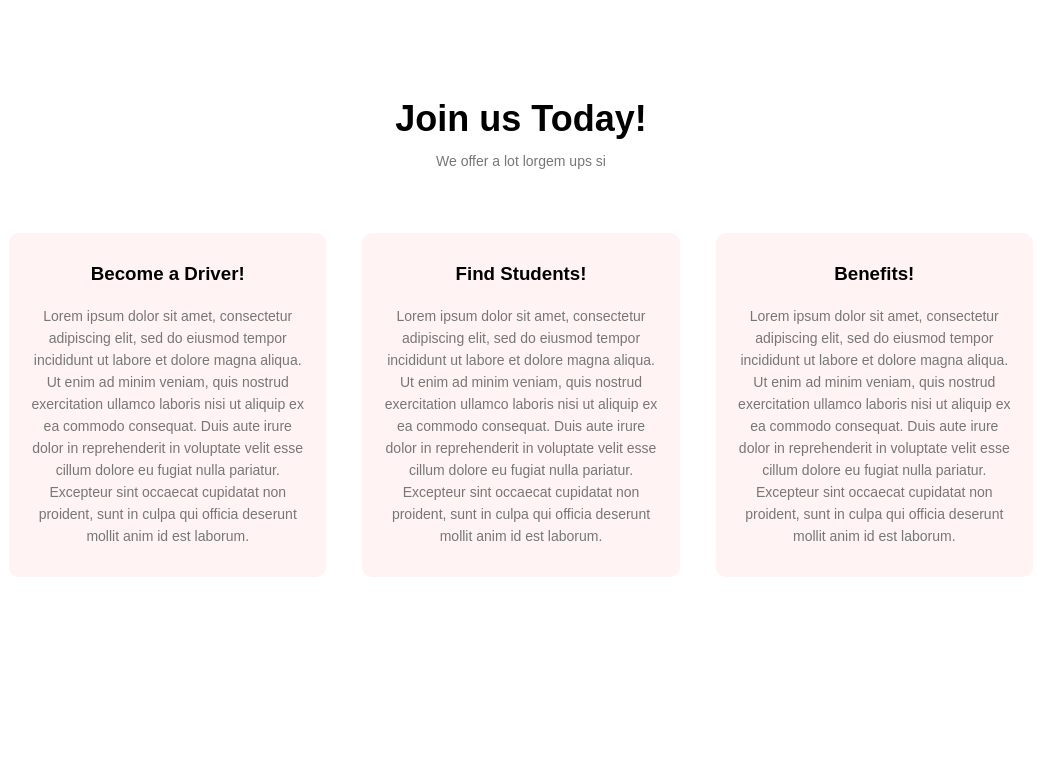
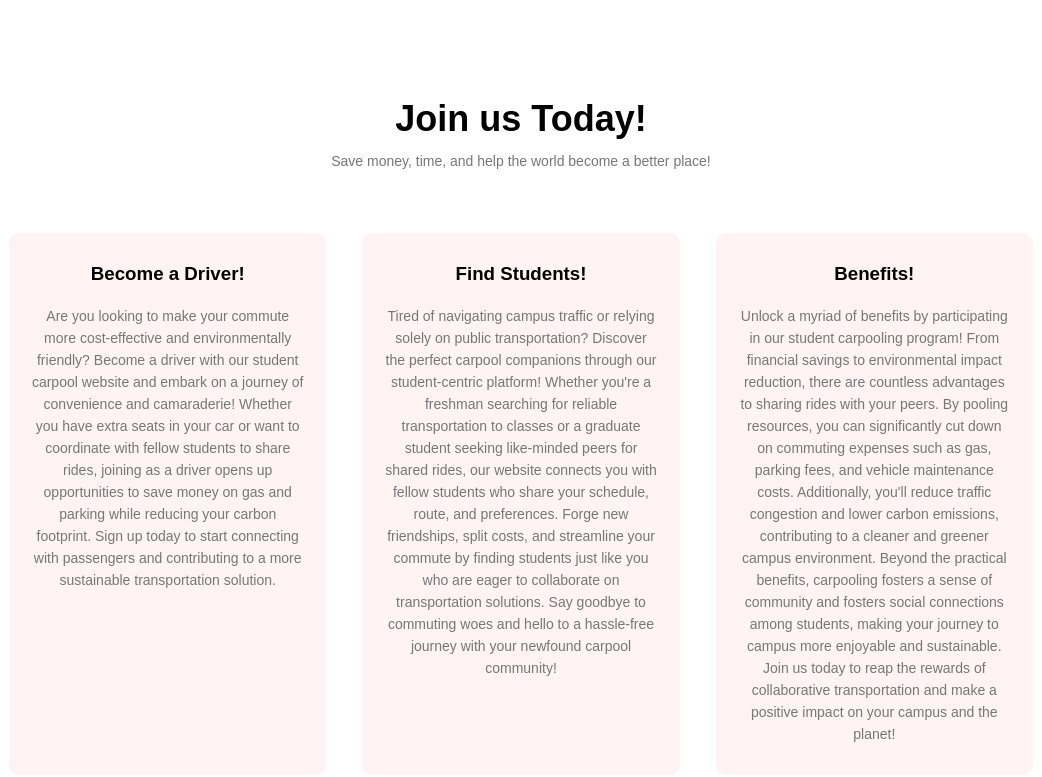
Before and after one commit to Hakob3215/35LProject_BruinPool, a React (Create React App) app in the folder client/: page / in a window 1280 px wide. Shown: the part 802-1579 px from the top of the page, without its empty margins (119-1161 px from the left). Before the commit the page ends 1430 px from the top, so only its background shows below. Built offline with nearby package versions, Linux system fonts and the light colour scheme.

Commit message:
Updated Home Page "Join us Today!" sections
Updated, "Become a driver!", "Find students!", and "Benefits!".

```diff
--- a/client/src/FirstPage.js
+++ b/client/src/FirstPage.js
@@ -41,23 +41,27 @@ function FirstPage({ handleSignInClick }) {
 
 	<section class="course">
   <h1>Join us Today!</h1>
-  <p>We offer a lot lorgem ups si</p>
+  <p>Save money, time, and help the world become a better place!</p>
 
   <div class="row">
     <div class="course-col">
       <h3>Become a Driver!</h3>
-      <p>Lorem ipsum dolor sit amet, consectetur adipiscing elit, sed do eiusmod tempor incididunt ut labore et dolore magna aliqua. Ut enim ad minim veniam, quis nostrud exercitation ullamco laboris nisi ut aliquip ex ea commodo consequat. Duis aute irure dolor in reprehenderit in voluptate velit esse cillum dolore eu fugiat nulla pariatur. Excepteur sint occaecat cupidatat non proident, sunt in culpa qui officia deserunt mollit anim id est laborum.</p>
+      <p>Are you looking to make your commute more cost-effective and environmentally friendly? Become a driver with our student carpool website and embark on a journey of convenience and camaraderie! Whether you have extra seats in your car or want to coordinate with fellow students to share rides, joining as a driver opens up opportunities to save money on gas and parking while reducing your carbon footprint. Sign up today to start connecting with passengers and contributing to a more sustainable transportation solution.
+</p>
     </div>
     <div class="course-col">
       <h3>Find Students!</h3>
-      <p>Lorem ipsum dolor sit amet, consectetur adipiscing elit, sed do eiusmod tempor incididunt ut labore et dolore magna aliqua. Ut enim ad minim veniam, quis nostrud exercitation ullamco laboris nisi ut aliquip ex ea commodo consequat. Duis aute irure dolor in reprehenderit in voluptate velit esse cillum dolore eu fugiat nulla pariatur. Excepteur sint occaecat cupidatat non proident, sunt in culpa qui officia deserunt mollit anim id est laborum.</p>
+      <p>Tired of navigating campus traffic or relying solely on public transportation? Discover the perfect carpool companions through our student-centric platform! Whether you're a freshman searching for reliable transportation to classes or a graduate student seeking like-minded peers for shared rides, our website connects you with fellow students who share your schedule, route, and preferences. Forge new friendships, split costs, and streamline your commute by finding students just like you who are eager to collaborate on transportation solutions. Say goodbye to commuting woes and hello to a hassle-free journey with your newfound carpool community!
+</p>
     </div>
     <div class="course-col">
       <h3>Benefits!</h3>
-      <p>Lorem ipsum dolor sit amet, consectetur adipiscing elit, sed do eiusmod tempor incididunt ut labore et dolore magna aliqua. Ut enim ad minim veniam, quis nostrud exercitation ullamco laboris nisi ut aliquip ex ea commodo consequat. Duis aute irure dolor in reprehenderit in voluptate velit esse cillum dolore eu fugiat nulla pariatur. Excepteur sint occaecat cupidatat non proident, sunt in culpa qui officia deserunt mollit anim id est laborum.</p>
+      <p>Unlock a myriad of benefits by participating in our student carpooling program! From financial savings to environmental impact reduction, there are countless advantages to sharing rides with your peers. By pooling resources, you can significantly cut down on commuting expenses such as gas, parking fees, and vehicle maintenance costs. Additionally, you'll reduce traffic congestion and lower carbon emissions, contributing to a cleaner and greener campus environment. Beyond the practical benefits, carpooling fosters a sense of community and fosters social connections among students, making your journey to campus more enjoyable and sustainable. Join us today to reap the rewards of collaborative transportation and make a positive impact on your campus and the planet!</p>
     </div>
   </div>
 </section>
+
+
 
 </body>
 
```
